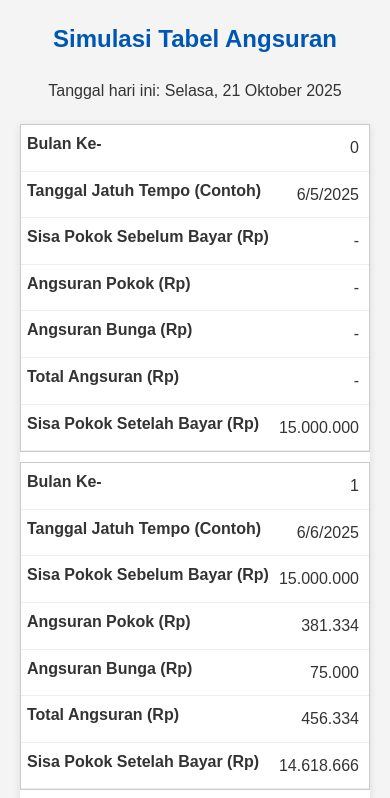
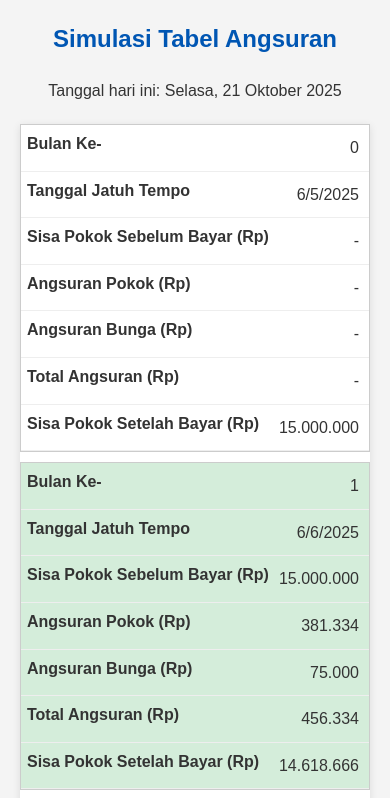
Before and after one commit to AlifF28/simulasi-kur-bri, a plain HTML site: page index.html in a window 390 px wide. Shown: the top 798 px of the page. Drawn offline with Linux system fonts and the light colour scheme.

Commit message:
perbaikan kedua

```diff
--- a/index.html
+++ b/index.html
@@ -53,6 +53,9 @@
       font-weight: bold;
       background-color: #e9ecef;
     }
+    .sudah-jatuh-tempo {
+      background-color: #d4edda; /* Warna untuk tanggal yang sudah lewat */
+    }
     @media (max-width: 768px) {
       table, thead, tbody, th, td, tr {
         display: block;
@@ -71,7 +74,7 @@
         border-bottom: 1px solid #eee;
         position: relative;
         padding-left: 50%;
-        text-align: right; /* Mengubah dari left ke right agar konsisten */
+        text-align: right;
         word-break: break-word;
       }
       td:before {
@@ -83,10 +86,10 @@
         white-space: nowrap;
         content: attr(data-label);
         font-weight: bold;
-        text-align: left; /* Label tetap rata kiri */
+        text-align: left;
       }
       td:first-child, td:nth-child(2) {
-        text-align: right; /* Mengubah dari left ke right agar konsisten */
+        text-align: right;
       }
     }
   </style>
@@ -98,7 +101,7 @@
     <thead>
       <tr>
         <th>Bulan Ke-</th>
-        <th>Tanggal Jatuh Tempo (Contoh)</th>
+        <th>Tanggal Jatuh Tempo</th>
         <th>Sisa Pokok Sebelum Bayar (Rp)</th>
         <th>Angsuran Pokok (Rp)</th>
         <th>Angsuran Bunga (Rp)</th>
@@ -123,6 +126,7 @@
   <script>
     // Menampilkan tanggal hari ini
     const today = new Date();
+    today.setHours(0, 0, 0, 0); // Atur waktu ke awal hari untuk perbandingan yang akurat
     document.getElementById("tanggal-hari-ini").textContent = today.toLocaleDateString("id-ID", {
         weekday: 'long', year: 'numeric', month: 'long', day: 'numeric'
     });
@@ -182,7 +186,7 @@
     const initialRow = `
         <tr>
             <td data-label="Bulan Ke-">0</td>
-            <td data-label="Tanggal Jatuh Tempo (Contoh)">${startDate.toLocaleDateString("id-ID")}</td>
+            <td data-label="Tanggal Jatuh Tempo">${startDate.toLocaleDateString("id-ID")}</td>
             <td data-label="Sisa Pokok Sebelum Bayar (Rp)">-</td>
             <td data-label="Angsuran Pokok (Rp)">-</td>
             <td data-label="Angsuran Bunga (Rp)">-</td>
@@ -197,10 +201,13 @@
         const jatuhTempo = new Date(startDate);
         jatuhTempo.setMonth(startDate.getMonth() + data.month);
 
+        // Menentukan kelas CSS jika tanggal sudah lewat
+        const rowClass = jatuhTempo < today ? 'sudah-jatuh-tempo' : '';
+
         const row = `
-            <tr>
+            <tr class="${rowClass}">
                 <td data-label="Bulan Ke-">${data.month}</td>
-                <td data-label="Tanggal Jatuh Tempo (Contoh)">${jatuhTempo.toLocaleDateString("id-ID")}</td>
+                <td data-label="Tanggal Jatuh Tempo">${jatuhTempo.toLocaleDateString("id-ID")}</td>
                 <td data-label="Sisa Pokok Sebelum Bayar (Rp)">${formatRupiah(data.principalBefore)}</td>
                 <td data-label="Angsuran Pokok (Rp)">${formatRupiah(data.principalPayment)}</td>
                 <td data-label="Angsuran Bunga (Rp)">${formatRupiah(data.interestPayment)}</td>
```
